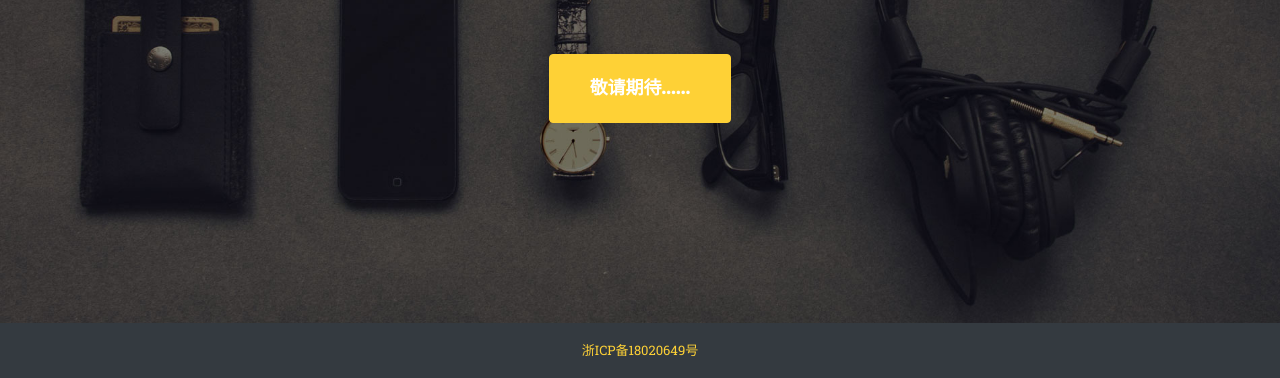
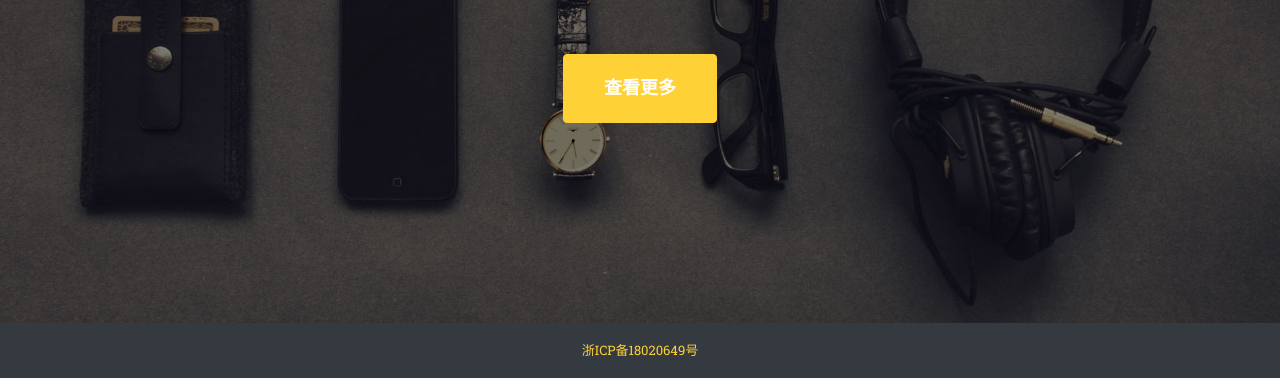
Before and after one commit to codedrinker/getharbours, a plain HTML site: page index.html in a window 1280 px wide. Shown: the part 422-800 px from the top of the page. Drawn offline with nearby package versions, Linux system fonts and the light colour scheme; a web font is replaced by a local one.

Commit message:
Update index.html

```diff
--- a/index.html
+++ b/index.html
@@ -33,7 +33,7 @@
             <div class="container">
                 <div class="masthead-subheading">个人软件作品集合</div>
                 <div class="masthead-heading text-uppercase">敬请期待……</div>
-                <a class="btn btn-primary btn-xl text-uppercase js-scroll-trigger" href="#services">敬请期待……</a>
+                <a class="btn btn-primary btn-xl text-uppercase js-scroll-trigger" href="#services">查看更多</a>
             </div>
         </header>
         <!-- Services-->
```
